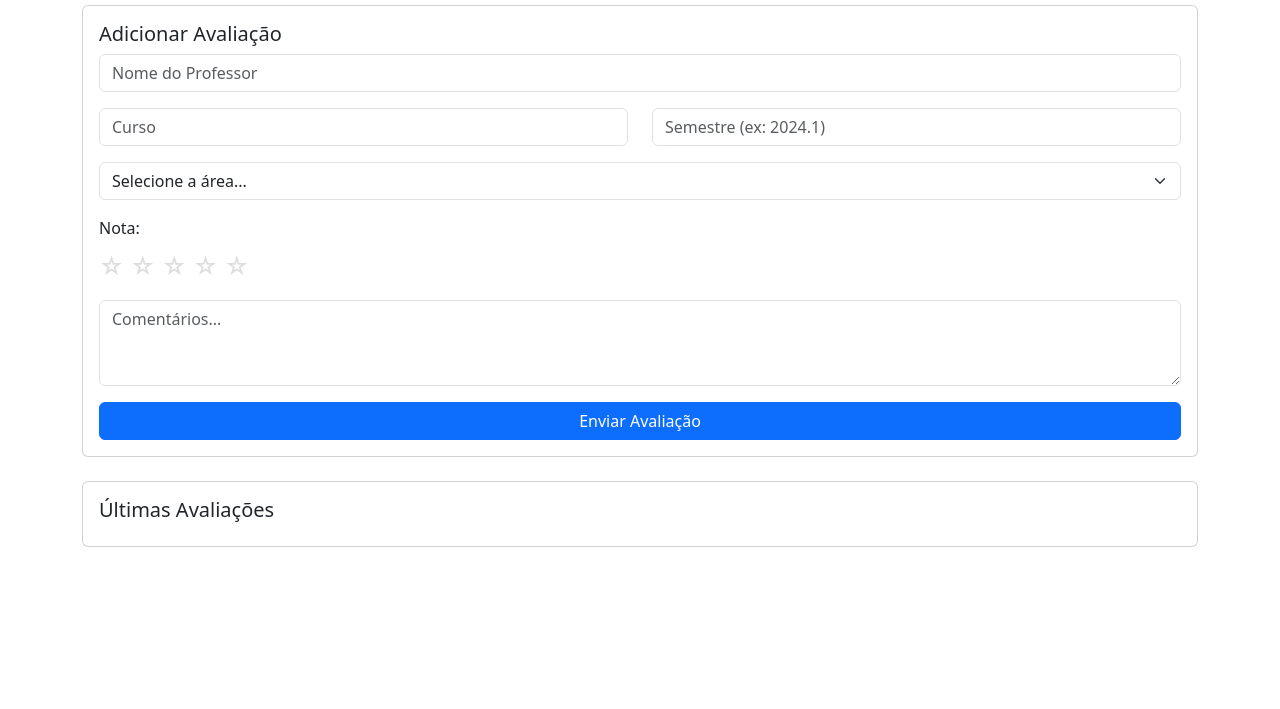
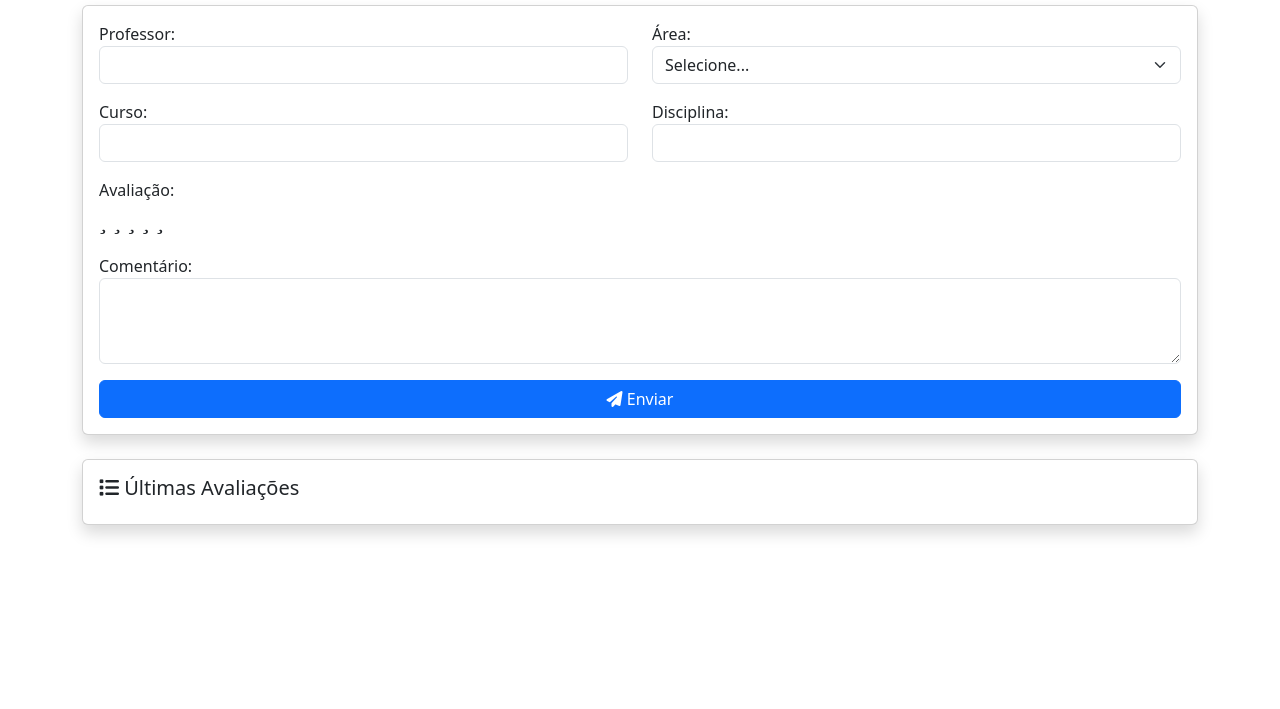
Before and after one commit to gugupika/avalia-professores, a plain HTML site: page index.html in a window 1280 px wide. Shown: the part 91-800 px from the top of the page. Drawn offline with nearby package versions, Linux system fonts and the light colour scheme; no server answers.

Commit message:
Update index.html

```diff
--- a/index.html
+++ b/index.html
@@ -3,69 +3,80 @@
 <head>
     <meta charset="UTF-8">
     <meta name="viewport" content="width=device-width, initial-scale=1.0">
-    <title>Avalia Professores</title>
+    <title>Avaliação de Professores</title>
     <link href="https://cdn.jsdelivr.net/npm/bootstrap@5.3.0/dist/css/bootstrap.min.css" rel="stylesheet">
+    <link rel="stylesheet" href="https://cdnjs.cloudflare.com/ajax/libs/font-awesome/6.4.0/css/all.min.css">
     <link rel="stylesheet" href="style.css">
 </head>
 <body>
-    <div class="container mt-4">
-        <h1 class="text-center mb-4">⭐ Avalie Seu Professor</h1>
+    <div class="container py-4">
+        <h1 class="text-center mb-4"><i class="fas fa-chalkboard-teacher"></i> Avalie Seu Professor</h1>
 
-        <!-- Formulário de Avaliação -->
-        <div class="card mb-4">
+        <!-- Formulário -->
+        <div class="card shadow mb-4">
             <div class="card-body">
-                <h2 class="h5">Adicionar Avaliação</h2>
-                <div class="mb-3">
-                    <input type="text" id="nome-professor" class="form-control" placeholder="Nome do Professor" required>
-                </div>
+                <form id="form-avaliacao">
                     <div class="row">
                         <div class="col-md-6 mb-3">
-                        <input type="text" id="nome-curso" class="form-control" placeholder="Curso" required>
+                            <label>Professor:</label>
+                            <input type="text" id="professor" class="form-control" required>
                         </div>
                         <div class="col-md-6 mb-3">
-                        <input type="text" id="semestre" class="form-control" placeholder="Semestre (ex: 2024.1)" required>
-                    </div>
-                </div>
-                <div class="mb-3">
-                    <select id="area-curso" class="form-select" required>
-                        <option value="">Selecione a área...</option>
+                            <label>Área:</label>
+                            <select id="area" class="form-select" required>
+                                <option value="">Selecione...</option>
                                 <option value="exatas">Exatas 🧮</option>
                                 <option value="humanas">Humanas 📚</option>
                                 <option value="biologicas">Biológicas 🧬</option>
                                 <option value="terra">Ciências da Terra 🌎</option>
                             </select>
                         </div>
+                    </div>
+
+                    <div class="row">
+                        <div class="col-md-6 mb-3">
+                            <label>Curso:</label>
+                            <input type="text" id="curso" class="form-control" required>
+                        </div>
+                        <div class="col-md-6 mb-3">
+                            <label>Disciplina:</label>
+                            <input type="text" id="disciplina" class="form-control" required>
+                        </div>
+                    </div>
+
                     <div class="mb-3">
-                    <label class="form-label">Nota:</label>
-                    <div class="estrelas" id="estrelas">
-                        <span data-value="1">☆</span>
-                        <span data-value="2">☆</span>
-                        <span data-value="3">☆</span>
-                        <span data-value="4">☆</span>
-                        <span data-value="5">☆</span>
+                        <label>Avaliação:</label>
+                        <div class="estrelas">
+                            <i class="fa-star" data-value="1"></i>
+                            <i class="fa-star" data-value="2"></i>
+                            <i class="fa-star" data-value="3"></i>
+                            <i class="fa-star" data-value="4"></i>
+                            <i class="fa-star" data-value="5"></i>
                         </div>
                         <input type="hidden" id="nota" value="0">
                     </div>
+
                     <div class="mb-3">
-                    <textarea id="comentario" class="form-control" placeholder="Comentários..." rows="3"></textarea>
+                        <label>Comentário:</label>
+                        <textarea id="comentario" class="form-control" rows="3"></textarea>
                     </div>
-                <button onclick="adicionarAvaliacao()" class="btn btn-primary w-100">Enviar Avaliação</button>
+
+                    <button type="submit" class="btn btn-primary w-100">
+                        <i class="fas fa-paper-plane"></i> Enviar
+                    </button>
+                </form>
             </div>
         </div>
 
         <!-- Lista de Avaliações -->
-        <div class="card">
+        <div class="card shadow">
             <div class="card-body">
-                <h2 class="h5">Últimas Avaliações</h2>
-                <div id="lista-avaliacoes"></div>
+                <h2 class="h5"><i class="fas fa-list"></i> Últimas Avaliações</h2>
+                <div id="avaliacoes"></div>
             </div>
         </div>
     </div>
 
-    <!-- Firebase e scripts -->
-    <script src="https://www.gstatic.com/firebasejs/9.6.0/firebase-app-compat.js"></script>
-    <script src="https://www.gstatic.com/firebasejs/9.6.0/firebase-firestore-compat.js"></script>
-    <script src="https://www.gstatic.com/firebasejs/9.6.0/firebase-auth-compat.js"></script>
     <script src="script.js"></script>
 </body>
 </html>
```
Lines whose indentation alone changed are shown as unchanged.
